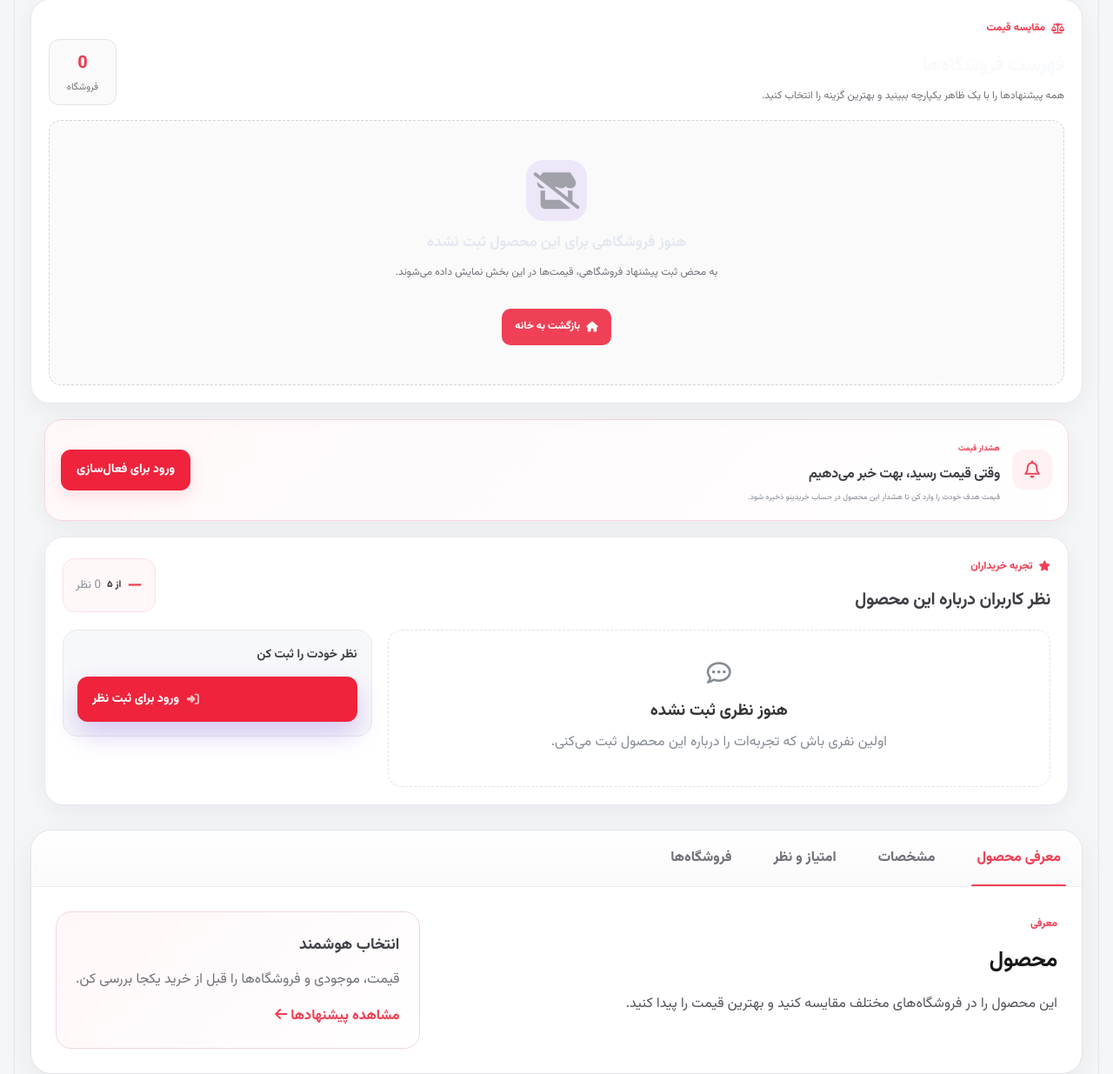
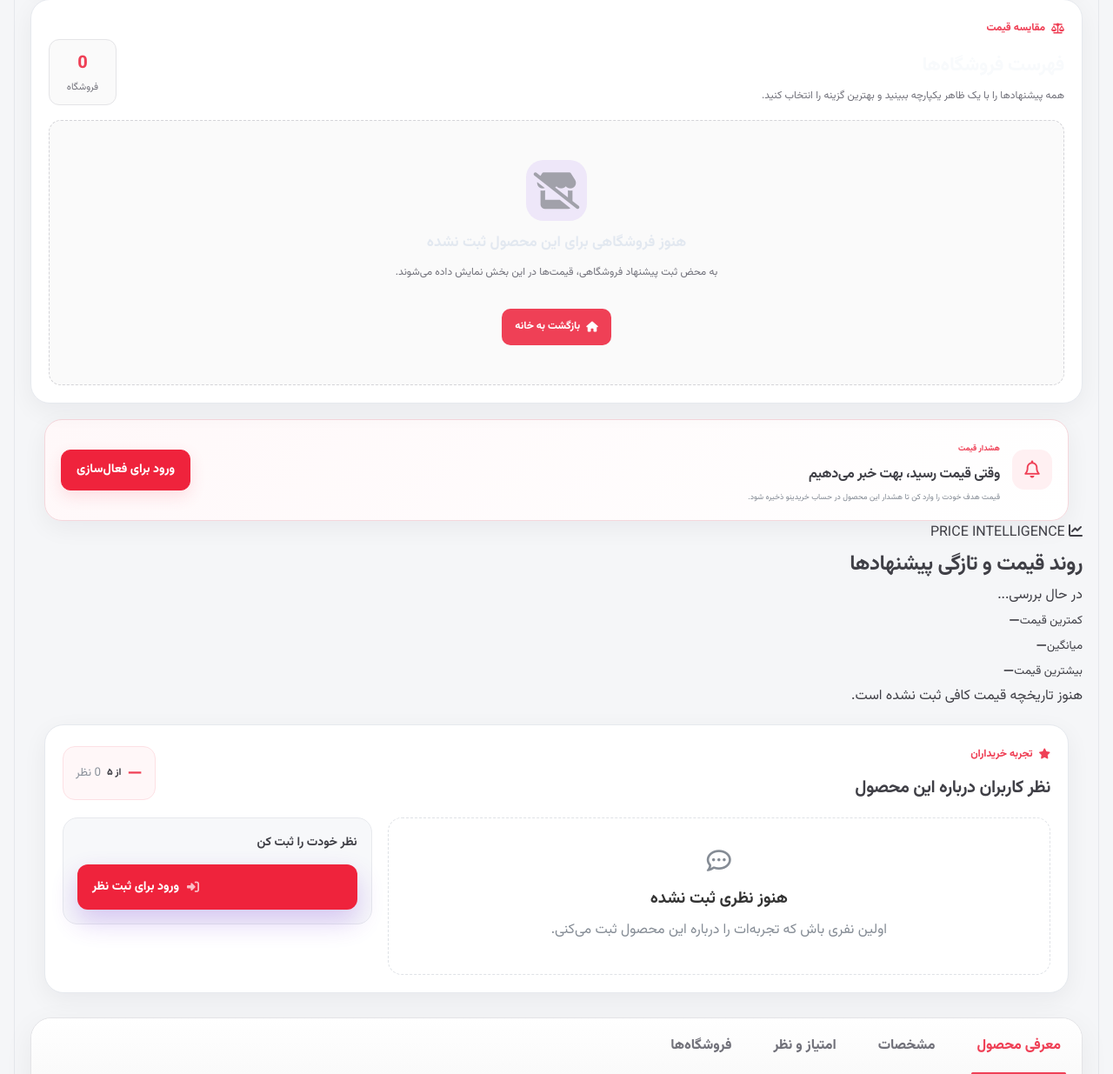
Before and after one commit to amirhoseinmo8imi-hash/kharidino, a Flask app: template templates/product.html in a window 1280 px wide. Shown: the part 1085-2320 px from the top of the page at 87% size. Run offline with Flask 3, Linux system fonts and the light colour scheme; the template is opened without the code that fills it, so the values that code supplies are empty.

Commit message:
Add product price intelligence panel

```diff
--- a/templates/product.html
+++ b/templates/product.html
@@ -113,7 +113,41 @@
           {% endif %}
         </section>
 
-        <section class="kh-product-reviews" id="reviews">
+        <section class="kh-price-intelligence" aria-labelledby="price-history-title">
+  <div class="kh-section-head">
+    <div><span class="kh-eyebrow"><i class="fa-solid fa-chart-line"></i> PRICE INTELLIGENCE</span><h2 id="price-history-title">روند قیمت و تازگی پیشنهادها</h2></div>
+    <span class="kh-price-freshness" id="kh-price-freshness">در حال بررسی...</span>
+  </div>
+  <div class="kh-price-summary">
+    <div><small>کمترین قیمت</small><strong id="kh-price-min">—</strong></div>
+    <div><small>میانگین</small><strong id="kh-price-avg">—</strong></div>
+    <div><small>بیشترین قیمت</small><strong id="kh-price-max">—</strong></div>
+  </div>
+  <div class="kh-price-chart" id="kh-price-chart" role="img" aria-label="نمودار تغییرات قیمت"></div>
+  <script>
+  (function(){
+    const root=document.getElementById('kh-price-chart'); if(!root)return;
+    const fmt=n=>new Intl.NumberFormat('fa-IR').format(Math.round(n))+' تومان';
+    fetch('{{ url_for("product_price_history", product_id=product.id) }}',{headers:{Accept:'application/json'},cache:'no-store'})
+      .then(r=>r.ok?r.json():null).then(d=>{
+        const rows=(d&&d.history)||[];
+        if(!rows.length){root.innerHTML='<p class="kh-price-empty">هنوز تاریخچه قیمت کافی ثبت نشده است.</p>';return;}
+        const prices=rows.map(x=>Number(x.price)||0).filter(Boolean);
+        const min=Math.min(...prices),max=Math.max(...prices),avg=prices.reduce((a,b)=>a+b,0)/prices.length;
+        document.getElementById('kh-price-min').textContent=fmt(min);
+        document.getElementById('kh-price-avg').textContent=fmt(avg);
+        document.getElementById('kh-price-max').textContent=fmt(max);
+        const latest=rows[rows.length-1];
+        document.getElementById('kh-price-freshness').textContent=latest.recorded_at?'آخرین ثبت: '+new Date(latest.recorded_at).toLocaleDateString('fa-IR'):'';
+        const w=1000,h=220,p=18,range=Math.max(1,max-min);
+        const pts=prices.map((v,i)=>[(i/(Math.max(1,prices.length-1)))*(w-2*p)+p,h-p-((v-min)/range)*(h-2*p)]);
+        const line=pts.map((x,i)=>(i?'L':'M')+x[0].toFixed(1)+' '+x[1].toFixed(1)).join(' ');
+        root.innerHTML='<svg viewBox="0 0 '+w+' '+h+'" preserveAspectRatio="none" aria-hidden="true"><path d="'+line+'" fill="none" stroke="currentColor" stroke-width="4" stroke-linecap="round" stroke-linejoin="round"/></svg><div class="kh-price-last">آخرین قیمت ثبت‌شده: <b>'+fmt(prices[prices.length-1])+'</b></div>';
+      }).catch(()=>{root.innerHTML='<p class="kh-price-empty">تاریخچه قیمت فعلاً در دسترس نیست.</p>';});
+  })();
+  </script>
+</section>
+<section class="kh-product-reviews" id="reviews">
           <div class="kh-reviews-head">
             <div><span class="kd-section-label"><i class="fa-solid fa-star"></i> تجربه خریداران</span><h2>نظر کاربران درباره این محصول</h2></div>
             <div class="kh-review-summary"><strong>{{ rating or '—' }}</strong><span>از ۵</span><small>{{ product.reviews|length }} نظر</small></div>
```
